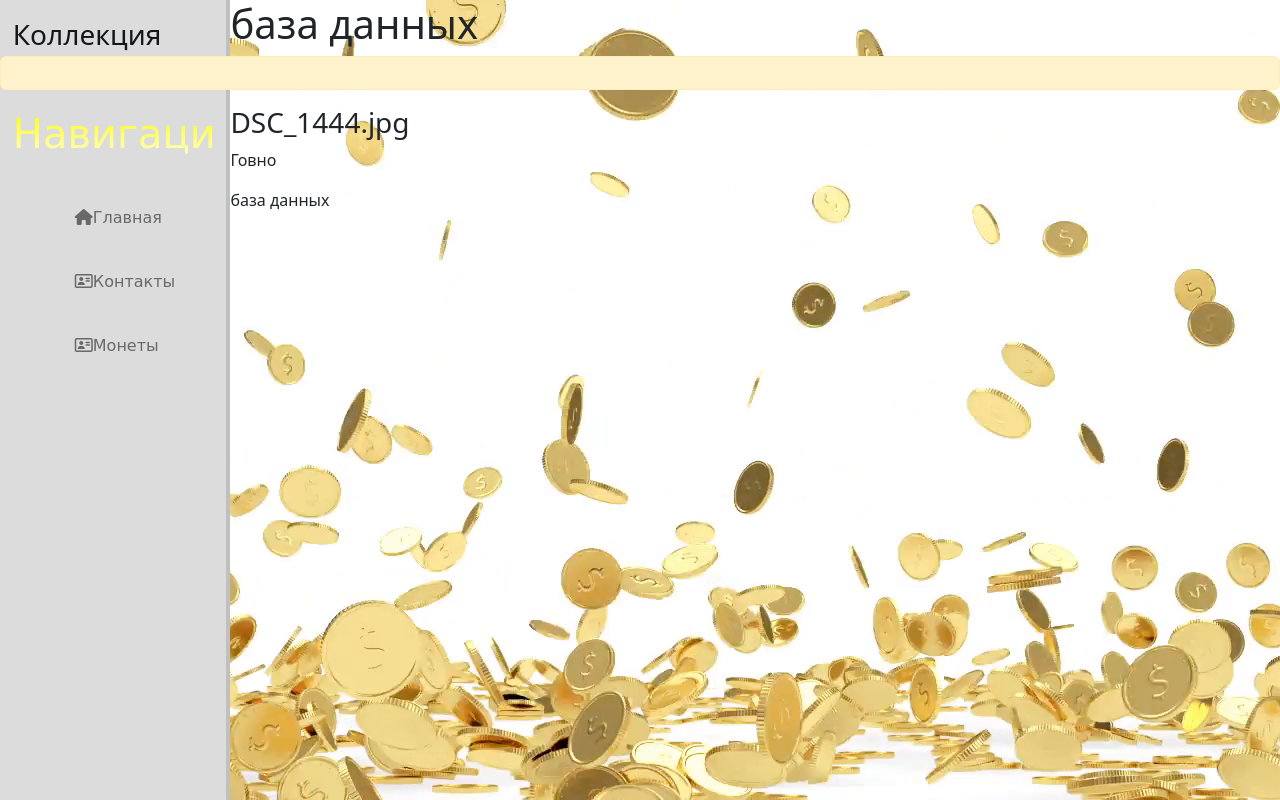
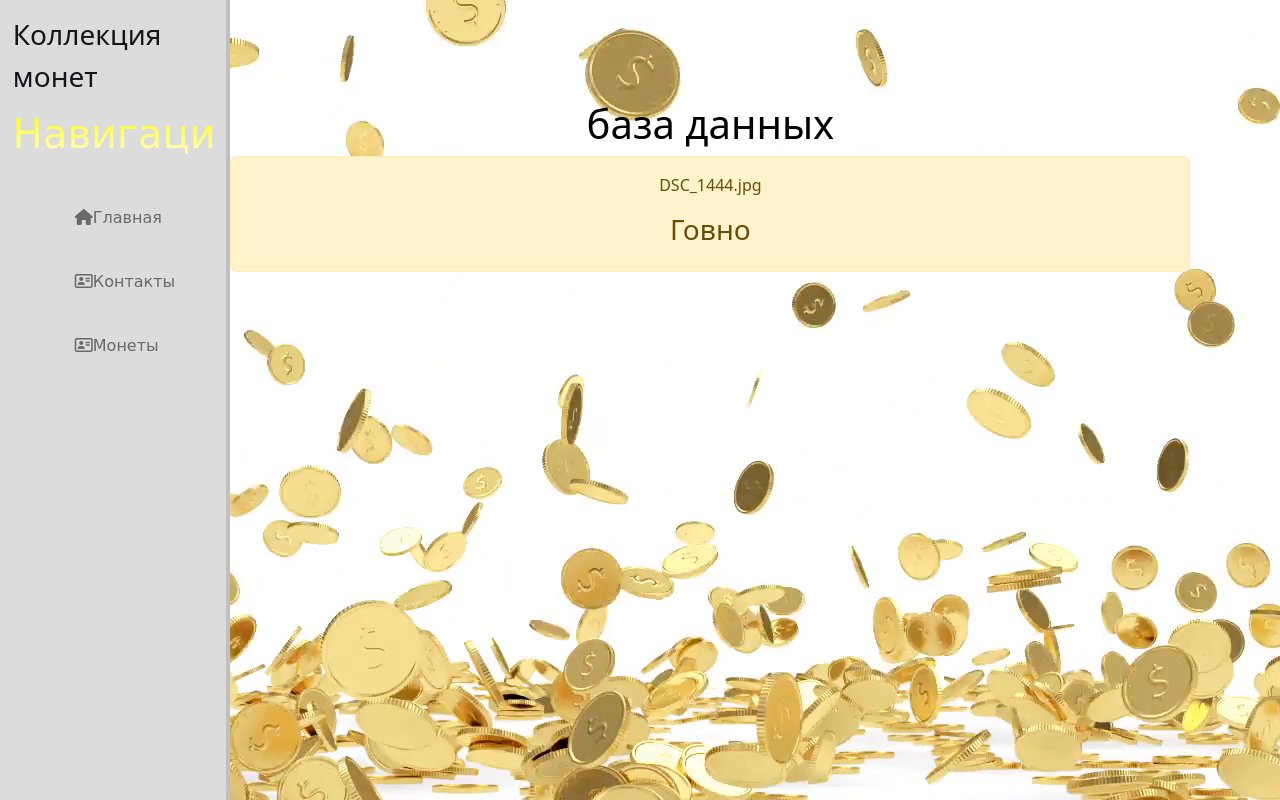
Before and after one commit to Trmtrg/money_collection, a Django app: page /moneys/ in a window 1280 px wide. Run offline with Django 4.2, Linux system fonts and the light colour scheme; data comes from the database, SQL or seed files in the repository.

Commit message:
исправил бд

```diff
--- a/moneysite/main/static/main/css/main.css
+++ b/moneysite/main/static/main/css/main.css
@@ -67,3 +67,11 @@ aside h5{
     text-align: left;
     margin-top: 660px;
 }
+
+.features {
+    float: left;
+    color: #000;
+    margin-top: 100px;
+    text-align: center;
+    width: 75%;
+}
--- a/moneysite/moneys/templates/moneys/moneys_home.html
+++ b/moneysite/moneys/templates/moneys/moneys_home.html
@@ -8,12 +8,13 @@
 {% block content %}
     <div class="features">
         <h1>база данных</h1>
+
         {% for el in moneys %}
-            <div class="alert alert-warning"></div>
-                <h3>{{ el.Image }}</h3>
-                <p>{{ el.Title }}</p>
+            <div class="alert alert-warning">
+                <p>{{ el.Image }}</p>
+                <h3>{{ el.Title }}</h3>
             </div>
         {% endfor %}
-        <p>база данных</p>
+
     </div>
 {% endblock %}
```
